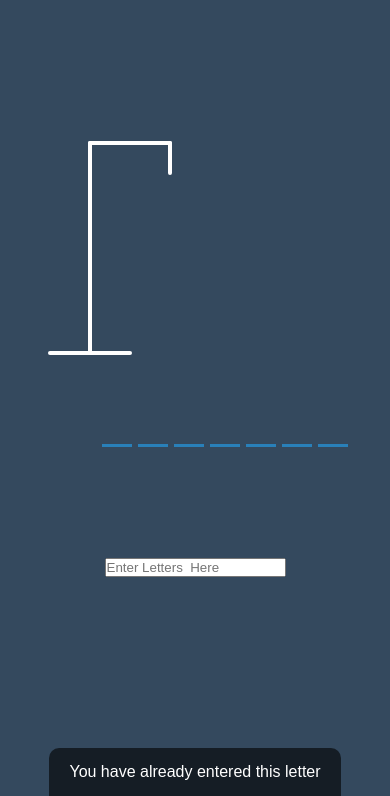
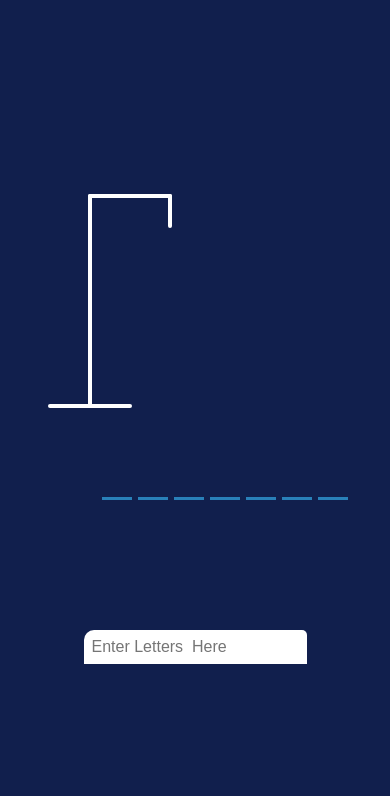
Before and after one commit to Raw-And/projects, a plain HTML site: page hangman/index.html in a window 390 px wide. Shown: the part 98-894 px from the top of the page. After the commit the page ends 844 px from the top, so only its background shows below. Drawn offline with Linux system fonts and the light colour scheme.

Commit message:
Update style.css

```diff
--- a/hangman/styles/style.css
+++ b/hangman/styles/style.css
@@ -1,38 +1,38 @@
 *,
 *::before,
-*::after{
+*::after {
   margin: 0;
   padding: 0;
   box-sizing: border-box;
 }
 
-body{
-  background-color: #34495e;
+body {
+  background-color: #111f4d;
   color: #fff;
   display: flex;
   flex-direction: column;
   align-items: center;
-  height: 80vh;
+  height: 100vh;
   overflow: hidden;
   font-family: sans-serif;
 }
 
-h1{
+h1 {
   margin: 20px 0;
 }
 
-.figure-container{
+.figure-container {
   stroke: #fff;
   stroke-width: 4px;
   fill: transparent;
   stroke-linecap: round;
 }
 
-.figure-part{
+.figure-part {
   display: none;
 }
 
-.game-container{
+.game-container {
   padding: 20px 30px;
   position: relative;
   margin: auto;
@@ -40,28 +40,28 @@ h1{
   width: 450px;
 }
 
-.wrong-letters-container{
+.wrong-letters-container {
   position: absolute;
   right: 20px;
   top: 30px;
   text-align: right;
 }
 
-.wrong-letters-container p{
+.wrong-letters-container p {
   margin: 0 0 10px;
 }
 
-.wrong-letters-container span{
+.wrong-letters-container span {
   font-size: 24px;
 }
 
-.word{
+.word {
   display: flex;
   justify-content: center;
   margin-top: 30px;
 }
 
-.letters{
+.letters {
   display: inline-flex;
   margin: 0 3px;
   border-bottom: 3px solid #2980b9;
@@ -72,8 +72,23 @@ h1{
   justify-content: center;
 }
 
-.popup-container{
-  background-color: rgba(0, 0, 0, .6);
+#input {
+  background-color: white;
+  padding: 8px;
+  color: #111f4d;
+  font-size: 16px;
+  border-radius: 10px 5px 0 0;
+  border: none;
+  transform: translateY(-100%);
+  display: none;
+}
+
+#input:focus {
+  outline: none;
+}
+
+.popup-container {
+  background-color: rgba(0, 0, 0, 0.6);
   position: fixed;
   top: 0;
   left: 0;
@@ -86,15 +101,15 @@ h1{
   justify-content: center;
   border-radius: 10px;
 }
-.popup{
+.popup {
   background-color: #2980b9;
   padding: 30px;
   border-radius: 15px;
   border-top-left-radius: 50px;
   text-align: center;
-  box-shadow: rgba(0, 0, 0, .3);
+  box-shadow: rgba(0, 0, 0, 0.3);
 }
-.popup button{
+.popup button {
   margin: 20px auto 0;
   padding: 10px;
   border-radius: 8px;
@@ -104,22 +119,30 @@ h1{
   font-size: 16px;
   border: none;
 }
-.popup button:focus{
+.popup button:focus {
   outline: 0;
 }
-.popup button:active{
-  transform: scale(.98);
+.popup button:active {
+  transform: scale(0.98);
 }
-.notification-container{
-  background-color: rgba(0, 0, 0, .6);
+.notification-container {
+  background-color: rgba(0, 0, 0, 0.6);
   border-radius: 10px 10px 0 0;
   padding: 15px 20px;
-  position: absolute;
-  bottom: -50px;
-  transition: transform .3 ease-in-out;
+  transform: translateX(-130%);
+  transition: transform 0.3 ease-in-out;
 }
 
-.notification-container.show{
-  transition: all .3s;
-  transform: translateY(-50px);
+.notification-container.show {
+  position: absolute;
+  left: 50%;
+  bottom: 40%;
+  transition: all 0.3s;
+  transform: translate(-50%, -40%);
 }
+
+@media only screen and (max-width: 1024px) {
+  #input {
+    display: block;
+  }
+}
```
